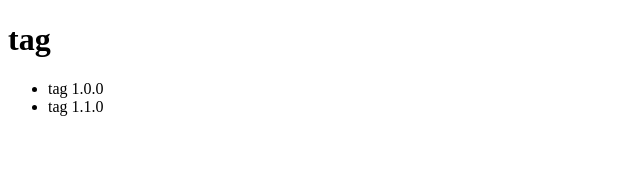
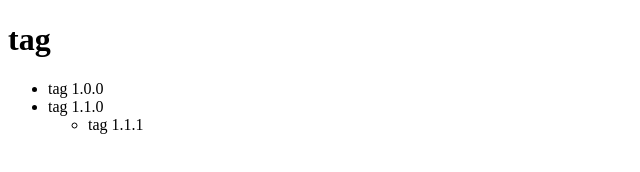
Before and after one commit to Dong-Es/distribute, a plain HTML site: page index.html in a window 1280 px wide. Shown: the full height of the page, 0-640 px from the left. Drawn offline with Linux system fonts and the light colour scheme.

Commit message:
tag 1.1.1

```diff
--- a/index.html
+++ b/index.html
@@ -11,6 +11,9 @@
     <ul>
         <li>tag 1.0.0</li>
         <li>tag 1.1.0</li>
+        <ul>
+            <li>tag 1.1.1</li>
+        </ul>
     </ul>
 </body>
 </html>
```
